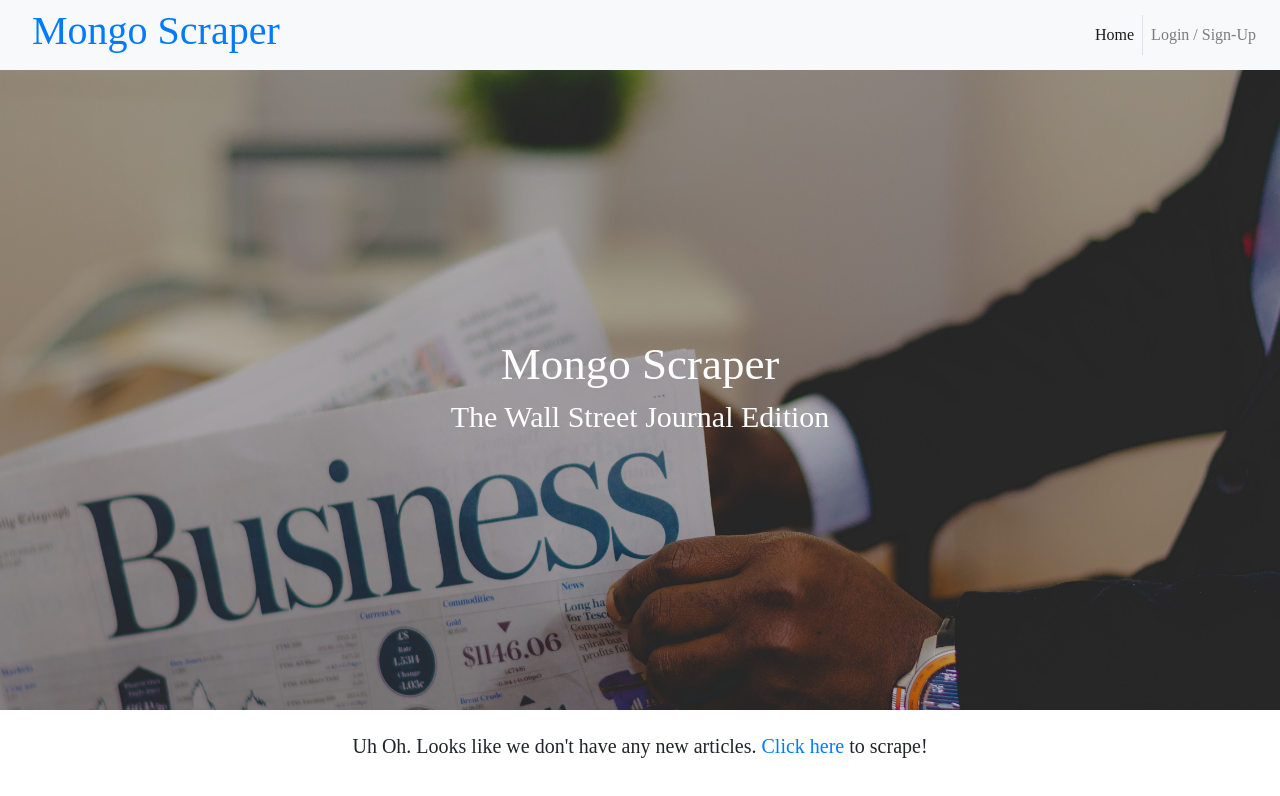
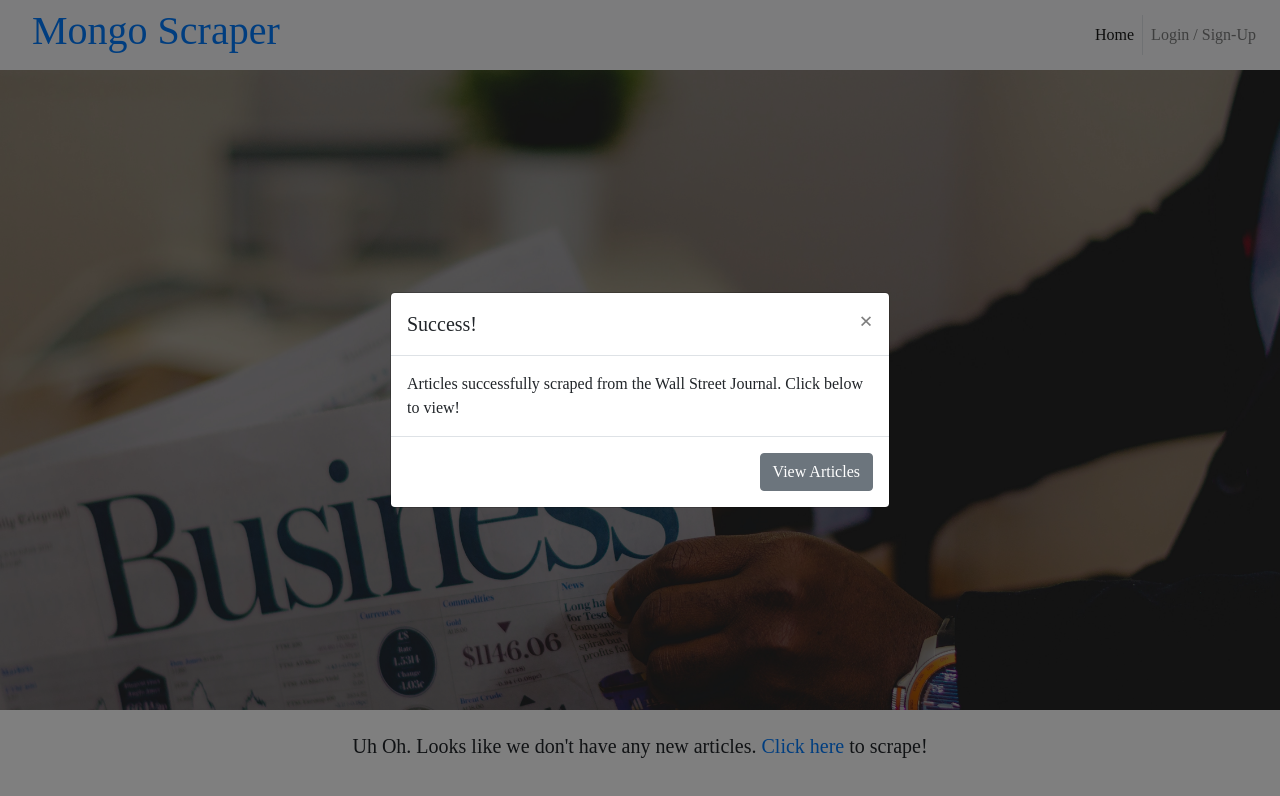
Before and after one commit to Nadia-Kadri/MongoScraper, a React (Create React App) app in the folder client/: page / in a window 1280 px wide. Both pictures are taken after a click on the element "Click here". Shown: the top 796 px of the page. Built offline with nearby package versions, Linux system fonts and the light colour scheme; no server answers.

Commit message:
scrape and view modal

```diff
--- /dev/null
+++ b/client/src/pages/Home/Modals/ScrapeSuccess.js
@@ -0,0 +1,27 @@
+import React from "react";
+
+const ScrapeSuccess = (props) => (
+
+      <React.Fragment>
+        <div className="modal fade" id="scrape-success" tabIndex="-1" role="dialog" aria-labelledby="exampleModalCenterTitle" aria-hidden="true">
+          <div className="modal-dialog modal-dialog-centered" role="document">
+            <div className="modal-content">
+              <div className="modal-header">
+                <h5 className="modal-title" id="exampleModalLongTitle">Success!</h5>
+                <button type="button" className="close" data-dismiss="modal" aria-label="Close">
+                  <span aria-hidden="true">&times;</span>
+                </button>
+              </div>
+              <div className="modal-body">
+                Articles successfully scraped from the Wall Street Journal. Click below to view!
+              </div>
+              <div className="modal-footer">
+                <button type="button" className="btn btn-secondary" data-dismiss="modal" onClick={props.getArticles}>View Articles</button>
+              </div>
+            </div>
+          </div>
+        </div>
+      </React.Fragment>
+    );
+
+export default ScrapeSuccess;
--- a/client/src/pages/Home/index.js
+++ b/client/src/pages/Home/index.js
@@ -2,6 +2,7 @@ import React, { Component } from "react";
 import articleAPI from "../../utils/articleAPI";
 // import userAPI from "../../utils/userAPI";
 import Articles from "./Articles";
+import ScrapeSuccessModal from "./Modals/ScrapeSuccess";
 import moment from "moment";
 import "./index.css";
 
@@ -20,12 +21,7 @@ class Home extends Component {
       .then(res => {
         this.setState({
           articles: res.data
-        },
-        () => {
-            console.log(this.state.articles)
-        }
-        )
-
+        })
       })
       .catch(err => {
         console.log(err)
@@ -34,17 +30,10 @@ class Home extends Component {
 
   scrapeArticles = () => {
     articleAPI.scrape()
-      .then(res => {
-        console.log(res)
-      })
+      .then(res => console.log(res))
       .catch(err => {
         console.log(err)
       });
-  }
-
-  onClickScrape = () => {
-    this.scrapeArticles()
-    this.getArticles()
   }
 
   render() {
@@ -67,7 +56,12 @@ class Home extends Component {
                 <div className="row h-100 align-items-center">
                   <div className="col-10 text-center" id="no-articles-margin">
                     <h5>Uh Oh. Looks like we don't have any new articles.
-                      <span className="click-here-scrape text-primary" onClick={this.onClickScrape}> Click here </span>
+                      <span
+                        className="click-here-scrape text-primary"
+                        onClick={this.scrapeArticles}
+                        data-toggle="modal"
+                        data-target="#scrape-success"
+                      > Click here </span>
                       to scrape!
                     </h5>
                   </div>
@@ -80,7 +74,14 @@ class Home extends Component {
                 <div className="row h-100 align-items-center">
                   <div className="col-11 text-center" id="scrape-info-margin">
                     <h5><i className="fa fa-angle-double-down" aria-hidden="true"></i>  Articles last scraped from the WSJ at {moment.utc(this.state.articles[0].created).local().format("h:mma on MMM Do YYYY")}  <i className="fa fa-angle-double-down" aria-hidden="true"></i></h5>
-                    <h5><span className="click-here-scrape text-primary" onClick={this.onClickScrape}>Click here </span>to scrape new articles!</h5>
+                    <h5>
+                      <span
+                        className="click-here-scrape text-primary"
+                        onClick={this.scrapeArticles}
+                        data-toggle="modal"
+                        data-target="#scrape-success"
+                      >Click here </span>
+                      to scrape new articles!</h5>
                   </div>
                 </div>
               </div>
@@ -89,6 +90,7 @@ class Home extends Component {
           </React.Fragment>)
         }
 
+        <ScrapeSuccessModal getArticles={this.getArticles}/>
       </React.Fragment>
     )
   }
```
